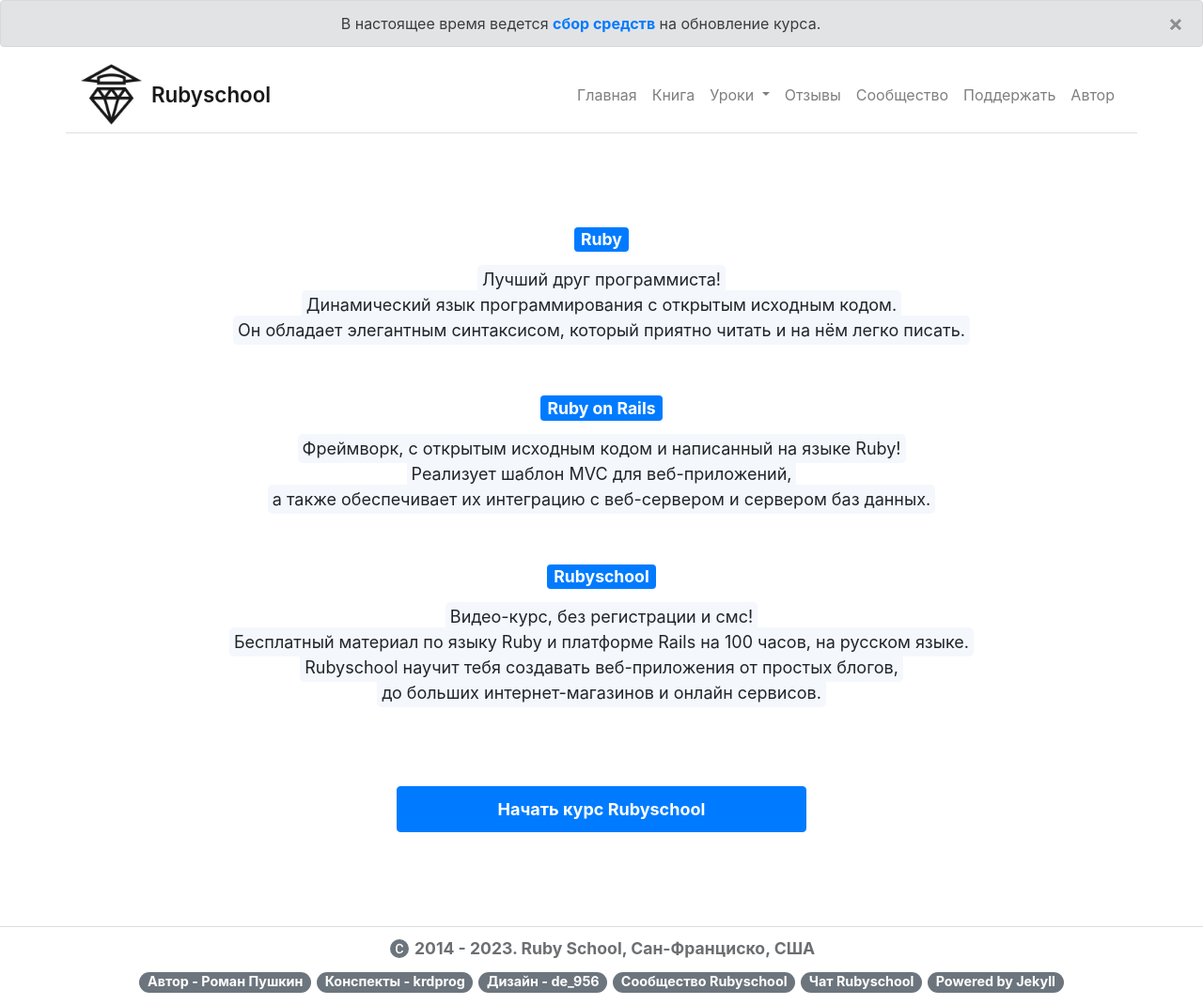
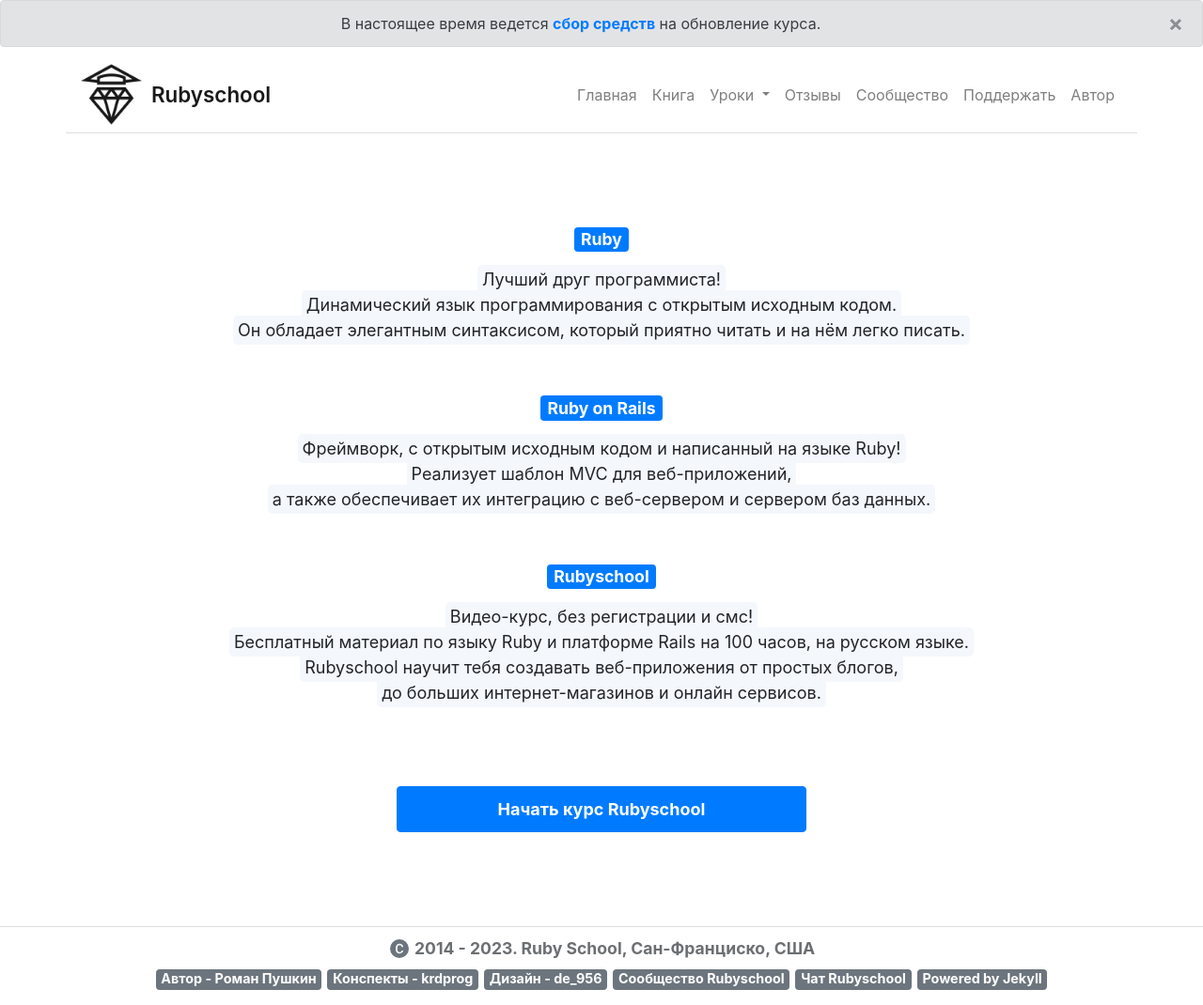
Before and after one commit to de956/de956.github.io, a Jekyll site: the page built from index.html, in a window 1280 px wide. Shown: the whole page at 94% size. Built offline with Jekyll 4.4.1, drawn with Linux system fonts in a browser that asks for light colours; the list of posts is cut into pages by our own code.

Commit message:
Сhanged footer

```diff
--- a/_includes/footer.html
+++ b/_includes/footer.html
@@ -10,32 +10,32 @@
     <ul class="nav justify-content-center">
       <li class="nav-item">
         <p class="nav-link active">
-          <a href="https://github.com/ro31337" class="badge badge-pill badge-secondary" target="_blank">Автор - Роман Пушкин</a>
+          <a href="https://github.com/ro31337" class="badge badge-secondary" target="_blank">Автор - Роман Пушкин</a>
         </p>
       </li>
       <li class="nav-item">
         <p class="nav-link active">
-          <a href="https://github.com/krdprog" class="badge badge-pill badge-secondary" target="_blank">Конспекты - krdprog</a>
+          <a href="https://github.com/krdprog" class="badge badge-secondary" target="_blank">Конспекты - krdprog</a>
         </p>
       </li>
       <li class="nav-item">
         <p class="nav-link active">
-          <a href="https://github.com/de956/" class="badge badge-pill badge-secondary" target="_blank">Дизайн - de_956</a>
+          <a href="https://github.com/de956/" class="badge badge-secondary" target="_blank">Дизайн - de_956</a>
         </p>
       </li>
       <li class="nav-item">
         <p class="nav-link active">
-          <a href={{"/contributions/" | relative_url}} class="badge badge-pill badge-secondary">Сообщество Rubyschool</a>
+          <a href={{"/contributions/" | relative_url}} class="badge badge-secondary">Сообщество Rubyschool</a>
         </p>
       </li>
       <li class="nav-item">
         <p class="nav-link active">
-          <a href="https://t.me/rubyschool" class="badge badge-pill badge-secondary" target="_blank">Чат Rubyschool</a>
+          <a href="https://t.me/rubyschool" class="badge badge-secondary" target="_blank">Чат Rubyschool</a>
         </p>
       </li>
       <li class="nav-item">
         <p class="nav-link active">
-          <a href="https://jekyllrb.com" class="badge badge-pill badge-secondary" target="_blank">Powered by Jekyll</a>
+          <a href="https://jekyllrb.com" class="badge badge-secondary" target="_blank">Powered by Jekyll</a>
         </p>
       </li>
     </ul>
--- a/_sass/_custom.scss
+++ b/_sass/_custom.scss
@@ -646,9 +646,11 @@
 
   .nav-link {
     padding: 0px;
+    margin: 0px;
   }
 
   .footer-info {
+
     p {
       padding-top: 3px;
       margin-bottom: 10px;
@@ -657,7 +659,7 @@
       a:hover {
         color: white;
         background-color: #016cdf;
-        margin-top: 2px;
+        margin-top: 0.3px;
       }
     }
   }
@@ -665,7 +667,8 @@
   .badge.badge-secondary {
     text-align: center;
     font-size: 1.12em;
-    margin: 3px;
+    margin-left: 3px;
+    margin-right: 3px;
     padding-bottom: 0.3em;
   }
 }
```
